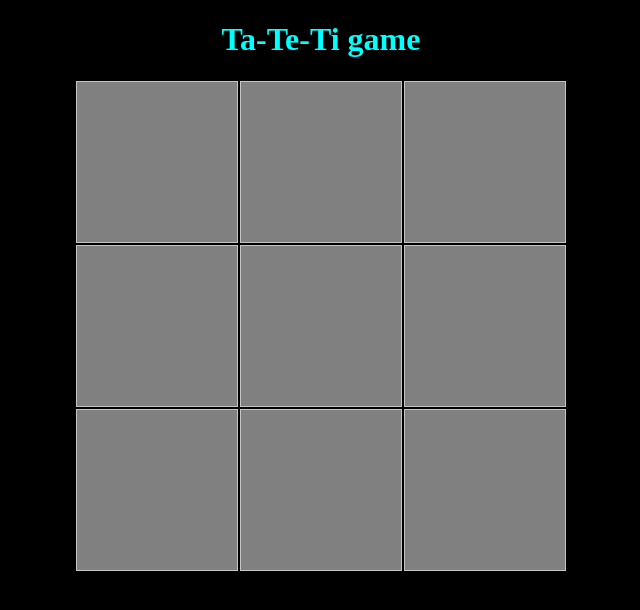
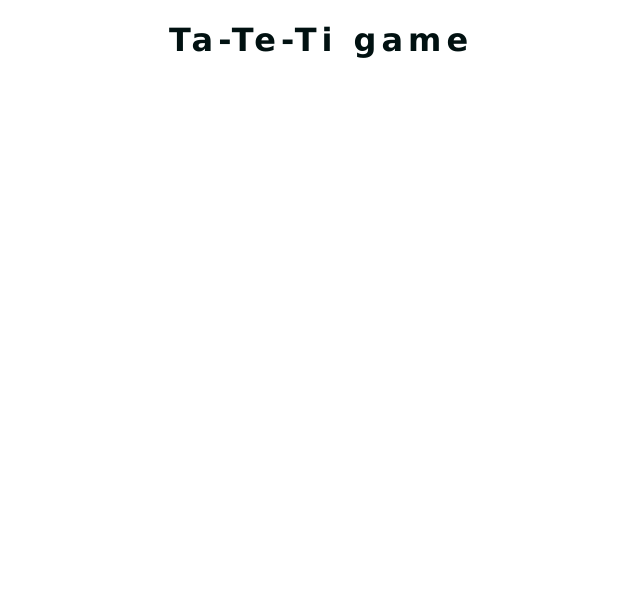
Before and after one commit to SosegadoWebDev/Ta-Te-Ti-Game, a plain HTML site: page index.html in a window 1280 px wide. Shown: the whole page, without its empty margins (319-959 px from the left). Drawn offline with Linux system fonts and the light colour scheme.

Commit message:
Finalizado

```diff
--- a/css/style.css
+++ b/css/style.css
@@ -2,11 +2,15 @@ body {
     margin: 0;
     padding: 0;
     width: 100vw;
-    background-color: black;
+    background-image: url(../img/body.png!d);
+    background-attachment: fixed;
+    background-size: 100% 105%;
 }
 h1 {
     text-align: center;
-    color: aqua;
+    color: rgb(1, 17, 17);
+    font-family: 'Lucida Sans', 'Lucida Sans Regular', 'Lucida Grande', 'Lucida Sans Unicode', Geneva, Verdana, sans-serif;
+    letter-spacing: 5px;
 }
 .container {
     padding: 0;
@@ -25,7 +29,7 @@ h1 {
     height: 160px;
     margin: 1px;
     border: 0.5px solid rgba(255, 255, 255, 0.541);
-    background-color: grey;
+    background-color: transparent;
 }
 .x {
     background-image: url(../img/x.png);
```
Also changed, not shown: img/body.jpg (added), img/o.png, img/o1.png (deleted), img/o2.png (added), img/x.png, img/x1.png (deleted), img/x2.png (added), 1 other file.
